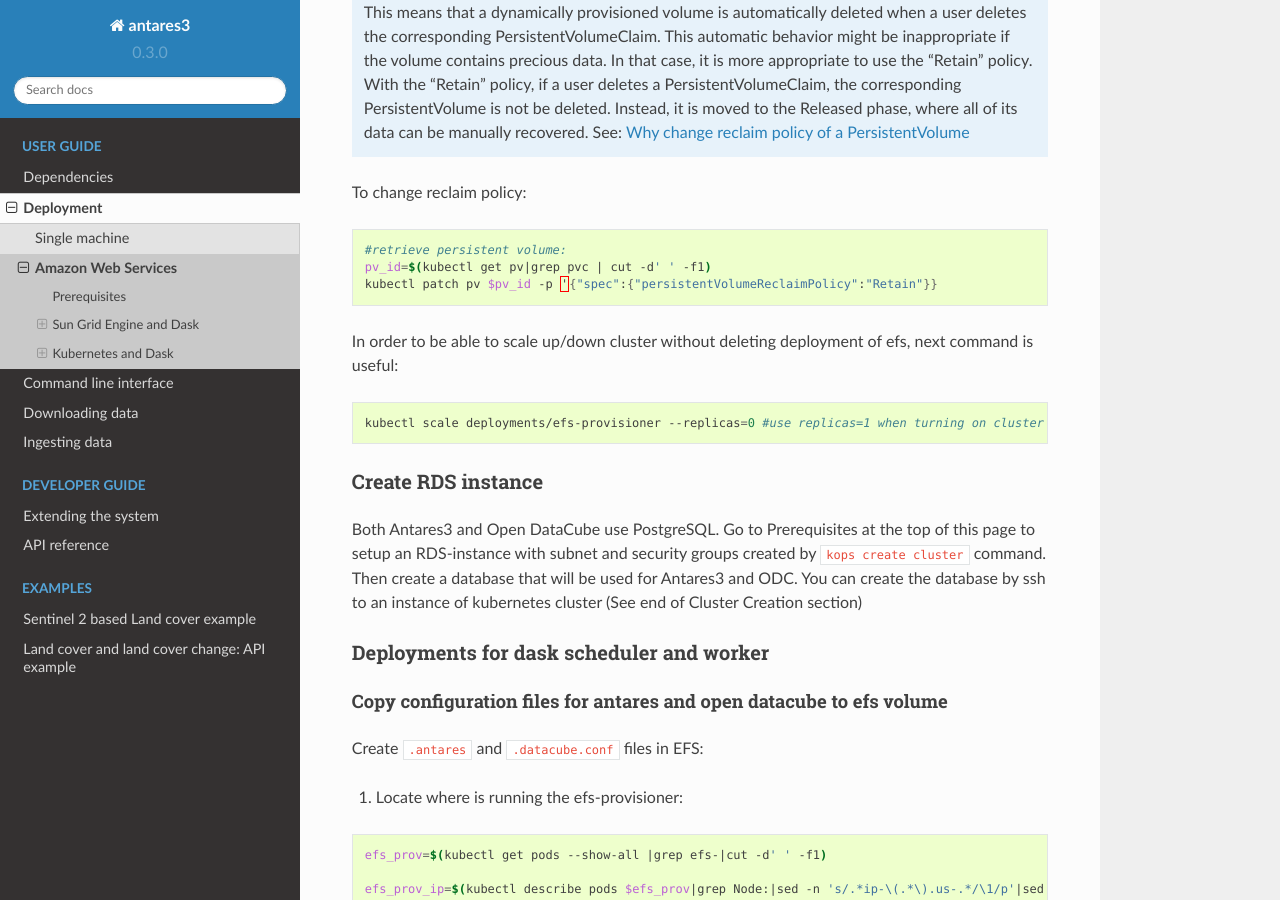
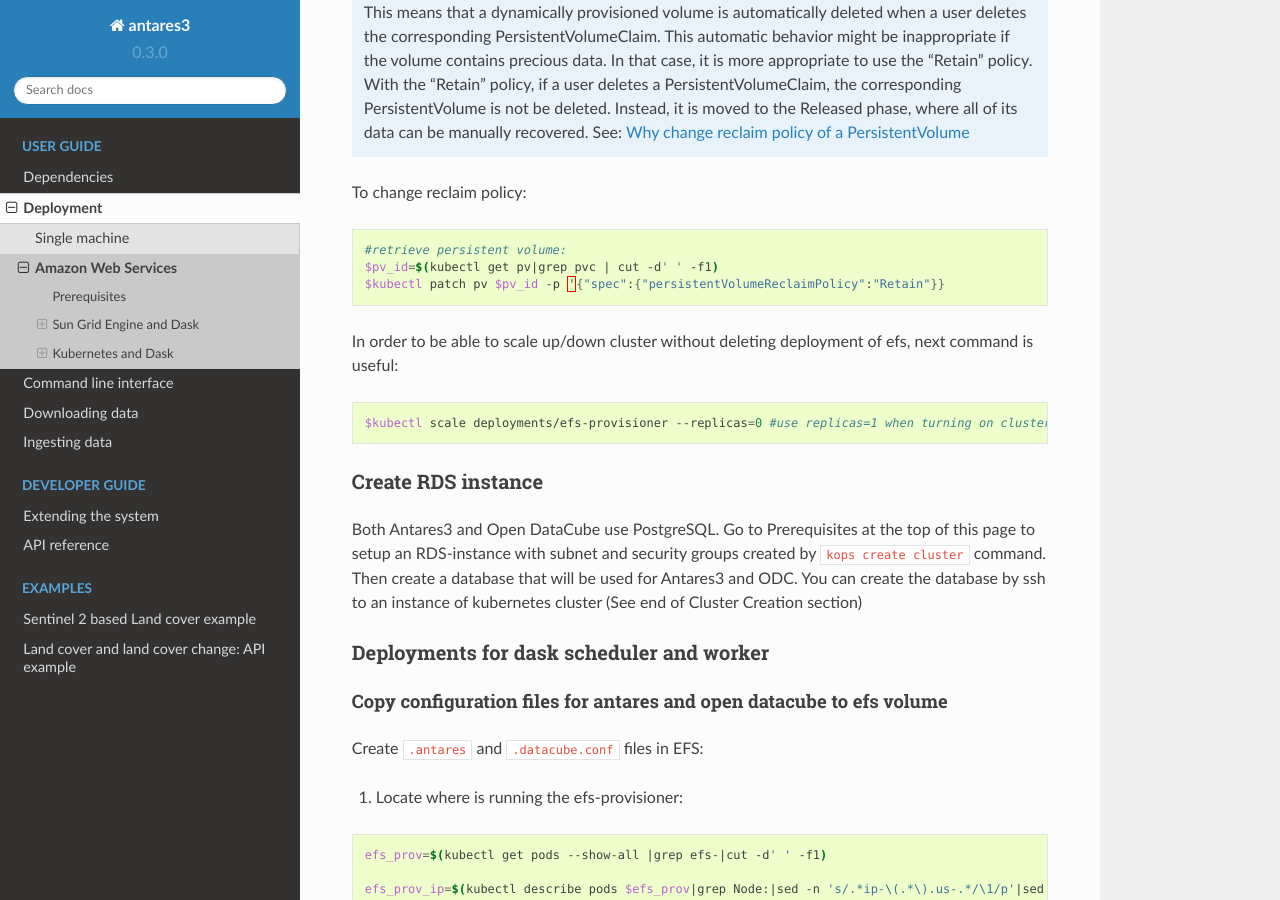
Before and after one commit to CONABIO/antares3, a Sphinx documentation site: the page built from docs/deployment/aws_cloud.rst, in a window 1280 px wide and 900 px high, scrolled down 23402 px. Built offline with Sphinx 7.4.7 and the Read the Docs theme 2.0.0, drawn with Linux system fonts in a browser that asks for light colours.

Commit message:
fixing warning when generating docus, sth to bash language related

```diff
--- a/docs/deployment/aws_cloud.rst
+++ b/docs/deployment/aws_cloud.rst
@@ -1123,15 +1123,15 @@
 .. code-block:: bash
 
 	#retrieve persistent volume:
-	pv_id=$(kubectl get pv|grep pvc | cut -d' ' -f1)
-	kubectl patch pv $pv_id -p '{"spec":{"persistentVolumeReclaimPolicy":"Retain"}}
+	$pv_id=$(kubectl get pv|grep pvc | cut -d' ' -f1)
+	$kubectl patch pv $pv_id -p '{"spec":{"persistentVolumeReclaimPolicy":"Retain"}}
 
 
 In order to be able to scale up/down cluster without deleting deployment of efs, next command is useful:
 
 .. code-block:: bash
 
-    kubectl scale deployments/efs-provisioner --replicas=0 #use replicas=1 when turning on cluster
+    $kubectl scale deployments/efs-provisioner --replicas=0 #use replicas=1 when turning on cluster
 
 
 Create RDS instance
```
